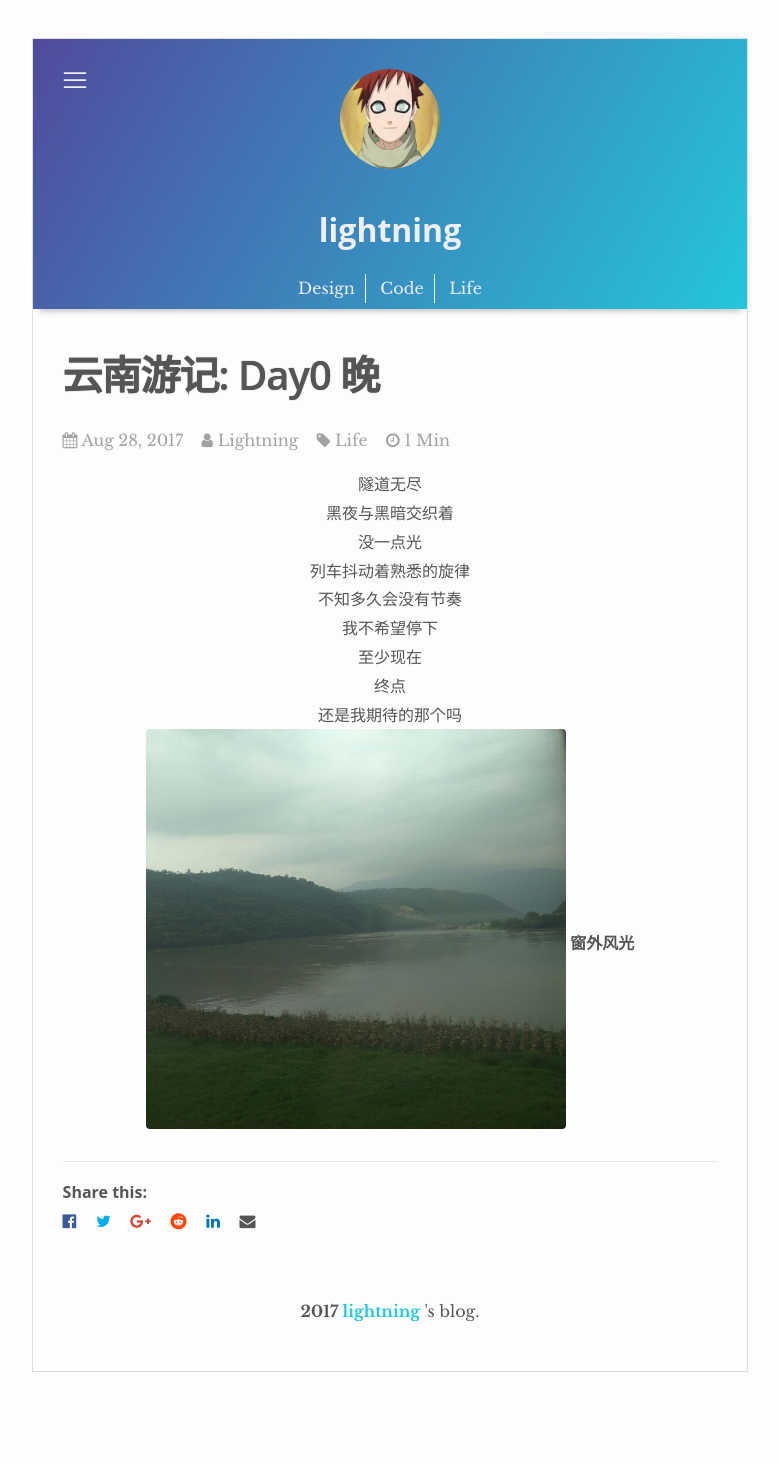
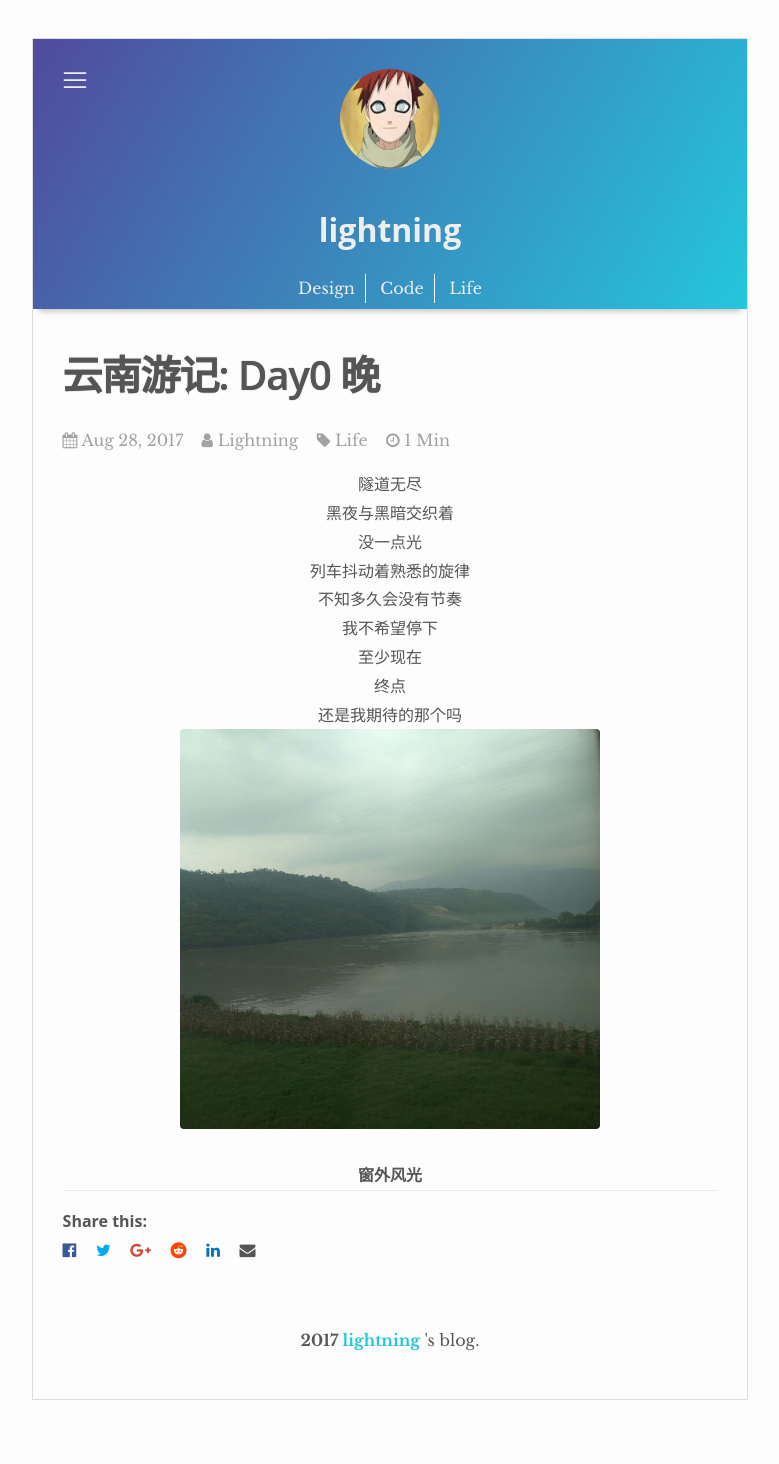
Before and after one commit to lightninggg/blog, a Jekyll site: the page built from _posts/2017-08-28-云南游记Day00晚.html, in a window 1280 px wide. Shown: the whole page, without its empty margins (250-1029 px from the left). Built offline with Jekyll 4.4.1, drawn with Linux system fonts in a browser that asks for light colours; nearby versions of some CDN libraries; comment, search, counter and statistics services are not loaded; before the commit the page ends 1436 px from its top, so only the background shows below that.

Commit message:
change a bit

```diff
--- a/_posts/2017-08-28-云南游记Day00晚.html
+++ b/_posts/2017-08-28-云南游记Day00晚.html
@@ -15,6 +15,8 @@ author: lightning
 	至少现在<br>
 	终点<br>
 	还是我期待的那个吗<br>
-	<img height="400px" width="420px" src="{{site.baseurl}}/images/day01晚.jpg">
-	<b>窗外风光</b>
+	<img height="400px" width="420px" src="{{site.baseurl}}/images/day01晚.jpg"><br>
+	<div align="center">
+		<b>窗外风光</b>
+	</div>
 </center>
```
